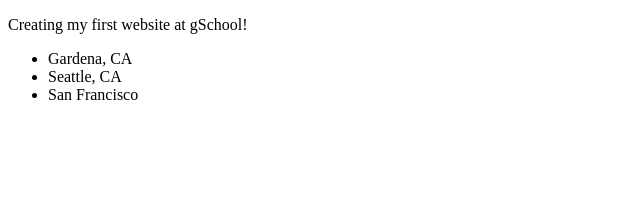
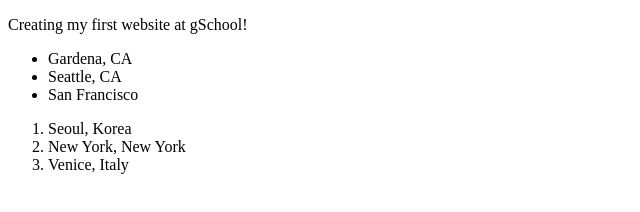
Before and after one commit to jonathan1228/html_exercise, a plain HTML site: page index.html in a window 1280 px wide. Shown: the whole page, without its empty margins (0-640 px from the left). Drawn offline with Linux system fonts and the light colour scheme.

Commit message:
created an ordered list

```diff
--- a/index.html
+++ b/index.html
@@ -10,5 +10,10 @@
 			<li> Seattle, CA </li>
 			<li> San Francisco </li>
 		</ul>
+		<ol>
+			<li> Seoul, Korea </li>
+			<li> New York, New York </li>
+			<li> Venice, Italy </li>
+		</ol>
 	</body>
 </html>
```
